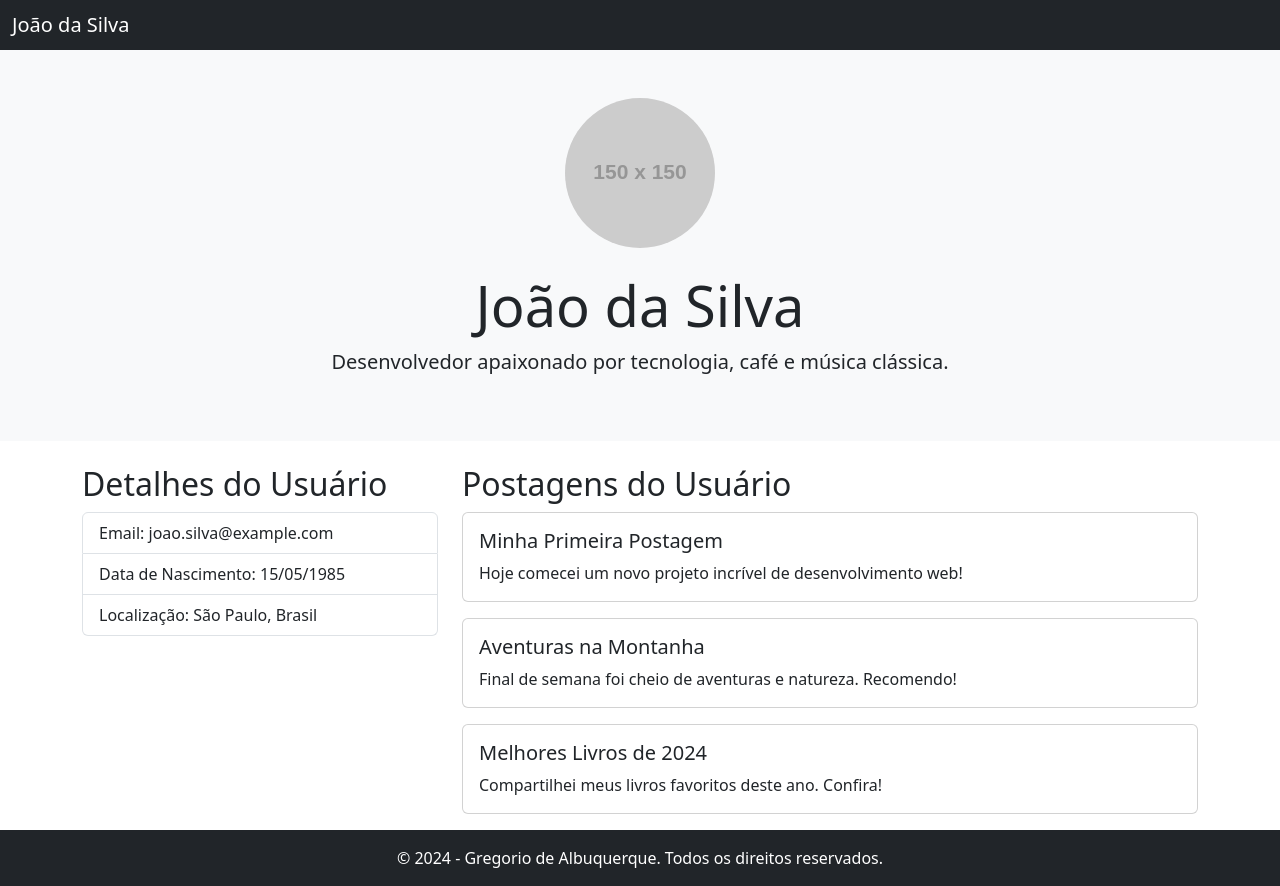
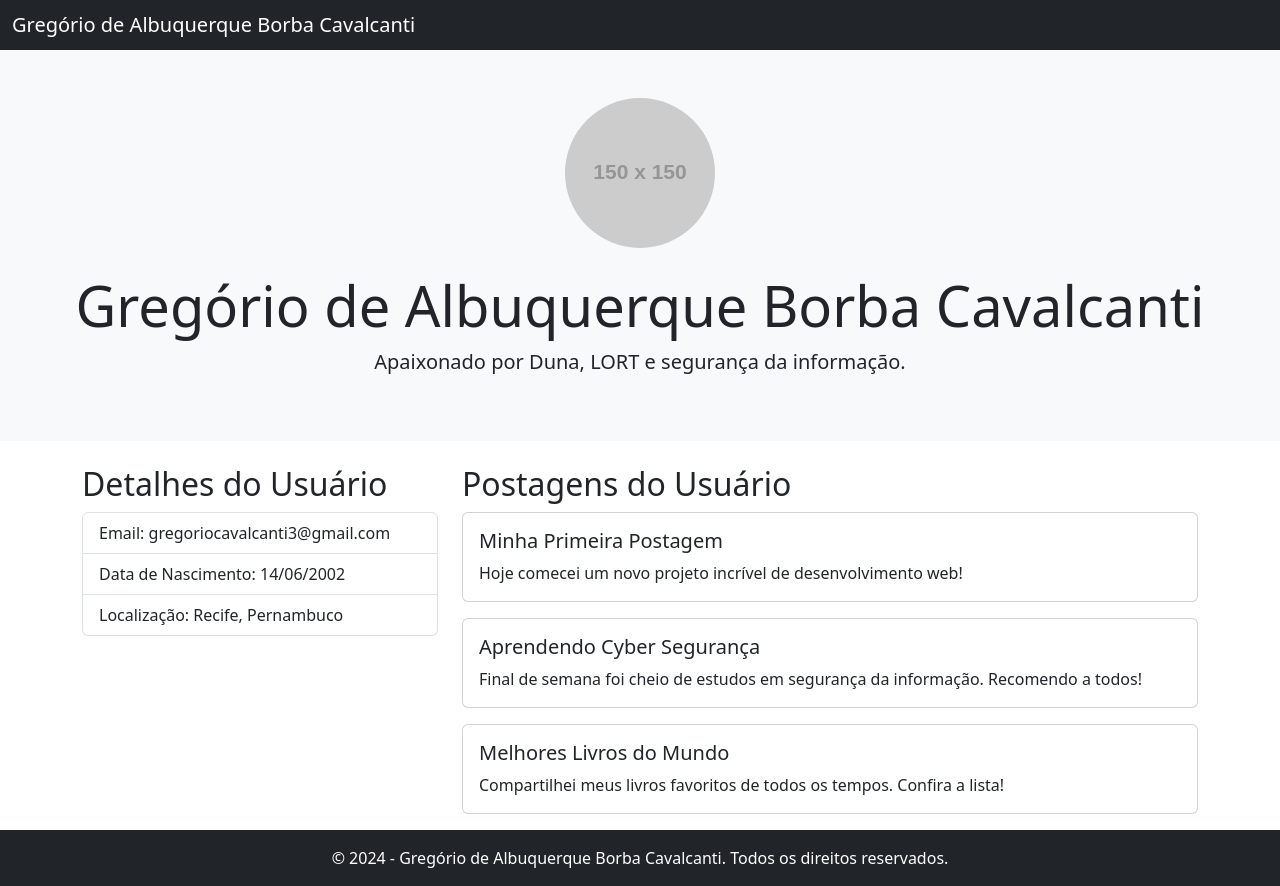
Before and after one commit to GregorioABC/Bootstrap, a plain HTML site: page index.html in a window 1280 px wide. Drawn offline with nearby package versions, Linux system fonts and the light colour scheme; placeholder pictures from the web are drawn by us; a script that the page names is missing.

Commit message:
alteracaohtml

```diff
--- a/index.html
+++ b/index.html
@@ -4,73 +4,78 @@
     <meta charset="utf-8">
     <meta name="viewport" content="width=device-width, initial-scale=1">
     <title>Página de Perfil</title>
-    <!-- Bootstrap-->
+    <!-- Bootstrap CSS -->
     <link href="https://cdn.jsdelivr.net/npm/bootstrap@5.3.3/dist/css/bootstrap.min.css"
           rel="stylesheet"
           integrity="sha384-QWTKZyjpPEjISv5WaRU9OFeRpok6YctnYmDr5pNlyT2bRjXh0JMhjY6hW+ALEwIH"
           crossorigin="anonymous">
   </head>
   <body>
+    <!-- Navegaçao -->
     <nav class="navbar navbar-dark bg-dark">
       <div class="container-fluid">
-        <span class="navbar-brand mb-0 h1">João da Silva</span>
+        <span class="navbar-brand mb-0 h1">Gregório de Albuquerque Borba Cavalcanti</span>
       </div>
     </nav>
 
+    <!-- seçao -->
     <div class="jumbotron text-center py-5 bg-light">
       <img src="https://via.placeholder.com/150" class="rounded-circle mb-4" alt="Foto do Usuário">
-      <h1 class="display-4">João da Silva</h1>
-      <p class="lead">Desenvolvedor apaixonado por tecnologia, café e música clássica.</p>
+      <h1 class="display-4">Gregório de Albuquerque Borba Cavalcanti</h1>
+      <p class="lead">Apaixonado por Duna, LORT e segurança da informação.</p>
     </div>
 
-    <!-- Detalhamento do Usuario -->
+    <!-- detalhes -->
     <div class="container mt-4">
       <div class="row">
-        <!-- User Details -->
+        <!-- detalhe do usuarioa -->
         <div class="col-md-4">
           <h2>Detalhes do Usuário</h2>
           <ul class="list-group">
-            <li class="list-group-item">Email: joao.silva@example.com</li>
-            <li class="list-group-item">Data de Nascimento: 15/05/1985</li>
-            <li class="list-group-item">Localização: São Paulo, Brasil</li>
+            <li class="list-group-item">Email: gregoriocavalcanti3@gmail.com</li>
+            <li class="list-group-item">Data de Nascimento: 14/06/2002</li>
+            <li class="list-group-item">Localização: Recife, Pernambuco</li>
           </ul>
         </div>
 
-        <!-- Usuario -->
+        <!-- Postagem -->
         <div class="col-md-8">
           <h2>Postagens do Usuário</h2>
-          <!-- Card 1 -->
+          <!-- cartao 1 -->
           <div class="card mb-3">
             <div class="card-body">
               <h5 class="card-title">Minha Primeira Postagem</h5>
               <p class="card-text">Hoje comecei um novo projeto incrível de desenvolvimento web!</p>
             </div>
           </div>
-          <!-- Card 2 -->
+          <!-- cartao 2 -->
           <div class="card mb-3">
             <div class="card-body">
-              <h5 class="card-title">Aventuras na Montanha</h5>
-              <p class="card-text">Final de semana foi cheio de aventuras e natureza. Recomendo!</p>
+              <h5 class="card-title">Aprendendo Cyber Segurança</h5>
+              <p class="card-text">Final de semana foi cheio de estudos em segurança da informação. Recomendo a todos!</p>
             </div>
           </div>
-          <!-- Card 3 -->
+          <!-- Cartao 3 -->
           <div class="card mb-3">
             <div class="card-body">
-              <h5 class="card-title">Melhores Livros de 2024</h5>
-              <p class="card-text">Compartilhei meus livros favoritos deste ano. Confira!</p>
+              <h5 class="card-title">Melhores Livros do Mundo</h5>
+              <p class="card-text">Compartilhei meus livros favoritos de todos os tempos. Confira a lista!</p>
             </div>
           </div>
         </div>
       </div>
     </div>
 
-    <!-- Footer -->
+    <!-- rodapé -->
     <footer class="footer mt-auto py-3 bg-dark text-white">
       <div class="container text-center">
-        &copy; 2024 - Gregorio de Albuquerque. Todos os direitos reservados.
+        &copy; 2024 - Gregório de Albuquerque Borba Cavalcanti. Todos os direitos reservados.
       </div>
     </footer>
 
     <!-- Bootstrap JS -->
     <script src="https://cdn.jsdelivr.net/npm/bootstrap@5.3.3/dist/js/bootstrap.bundle.min.js"
-            integrity="sha384-df5G1UjXG+f/YacN9rHnDsy1HGb2RCH
+            integrity="sha384-df5G1UjXG+f/YacN9rHnDsy1HGb2RCHM4y0/E3Zs6y6OB0RzWKnH11Z45Es97DxH"
+            crossorigin="anonymous"></script>
+  </body>
+</html>
```
